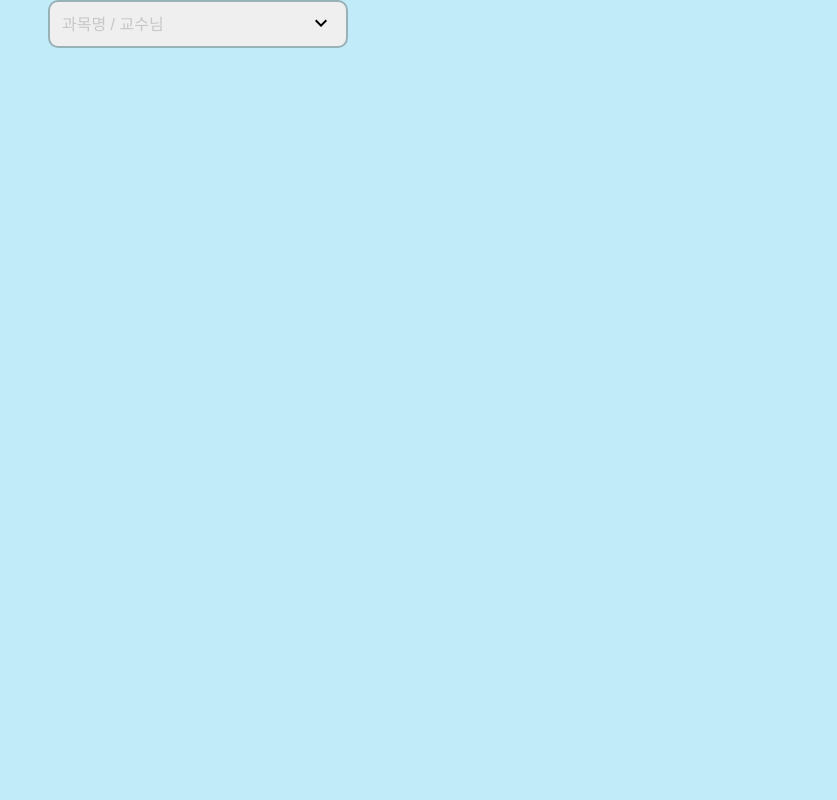
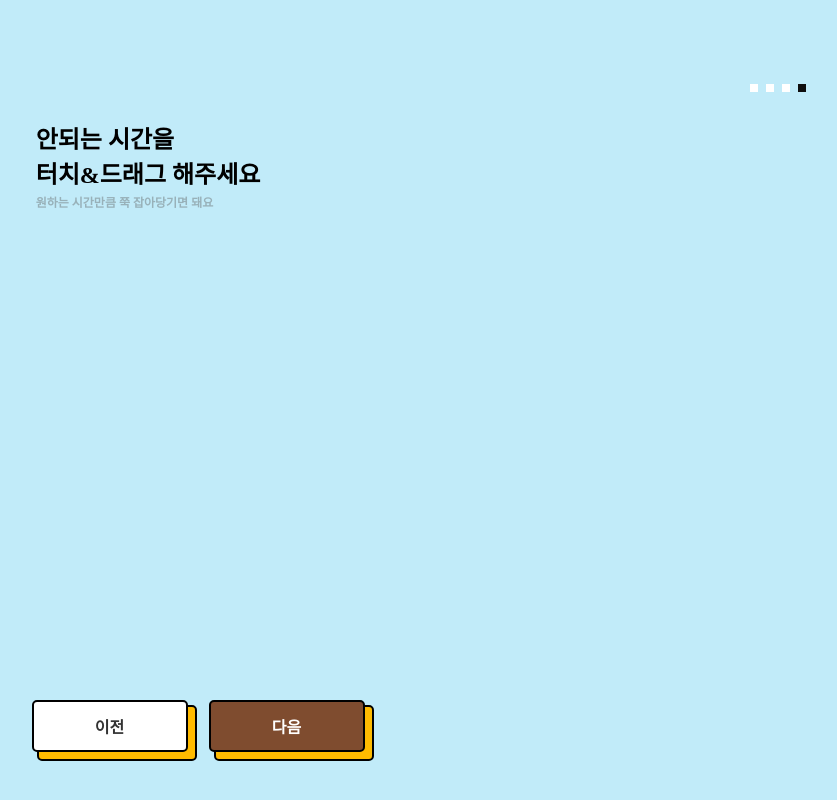
Before and after one commit to HyunJaeyeon/time-table, a React (Vite) app: page / in a window 1280 px wide. Shown: the whole page, without its empty margins (442-1279 px from the left). Built offline with nearby package versions, Linux system fonts and the light colour scheme.

Commit message:
page 수정

```diff
--- a/src/App.tsx
+++ b/src/App.tsx
@@ -2,19 +2,19 @@ import Ballon from '@components/Ballon';
 import Credits from '@components/Credits';
 import OptionBar from '@components/OptionBar';
 import SubSelect from '@components/Select/subjectSelect';
-import CreditInputPage from '@pages/CreditInputPage';
 import FirstPage from '@pages/FirstPage';
-import MainPage from '@pages/FirstPage';
-import SubjectPage from '@pages/SubjectPage';
+import FourthPage from '@pages/FourthPage';
+import CreditInputPage from '@pages/SecondPage';
+import SubjectPage from '@pages/ThirdPage';
 import styled from 'styled-components';
 
 const App = () => {
   return (
     <Wrapper>
       {/* <FirstPage></FirstPage>
-<CreditInputPage></CreditInputPage> */}
-      {/* <SubjectPage></SubjectPage> */}
-      <SubSelect></SubSelect>
+      <CreditInputPage></CreditInputPage>
+      <SubjectPage></SubjectPage> */}
+      <FourthPage></FourthPage>
     </Wrapper>
   );
 };
--- a/src/components/Select/subjectSelect.tsx
+++ b/src/components/Select/subjectSelect.tsx
@@ -41,7 +41,7 @@ const Container = styled.section`
 const StyledBox = styled.li`
   position: relative;
   height: 20px;
-  width: 280px;
+  width: 240px;
   font-family: Noto Sans KR;
   font-size: 14px;
   font-style: normal;
@@ -57,7 +57,9 @@ const StyledBox = styled.li`
 
   div {
     position: relative;
-    right: 10px;
+    right: 10;
+    width: 20px;
+    height: 20px;
   }
 `;
 
@@ -74,6 +76,11 @@ const SubSelect = () => {
       professor: selectedProfessor,
     };
     setSelectedOptions([...selectedOptions, newSelection]);
+  };
+  const handleRemoveOption = (index: number) => {
+    const newOptions = [...selectedOptions];
+    newOptions.splice(index, 1);
+    setSelectedOptions(newOptions);
   };
   return (
     <Container>
@@ -102,7 +109,7 @@ const SubSelect = () => {
             {selectedOptions.map((option, index) => (
               <StyledBox key={index}>
                 {`${option.subject} / ${option.professor}`}
-                <div>X</div>
+                <div onClick={() => handleRemoveOption(index)}>X</div>
               </StyledBox>
             ))}
           </ul>
--- /dev/null
+++ b/src/pages/FourthPage.tsx
@@ -0,0 +1,80 @@
+import Ballon from '@components/Ballon';
+import Button from '@components/Button';
+import Credits from '@components/Credits';
+import PageHeader from '@components/PageHeader';
+import { THEME } from '@styles/index';
+import styled from 'styled-components';
+
+const FourthPage = () => {
+  return (
+    <MainWrapper>
+      <PageHeader totalPages={4} currentPage={4}></PageHeader>
+      <NoticeBox>
+        <p>안되는 시간을</p>
+        <p>터치&드래그 해주세요</p>
+        <h5>원하는 시간만큼 쭉 잡아당기면 돼요</h5>
+      </NoticeBox>
+
+      <ButtonWrapper>
+        <Button
+          button={{
+            children: '이전',
+            backgroundColor: THEME.BUTTON.WHITE, // 배경색
+            color: THEME.BUTTON.BLACK, // 글자색
+            width: '156px', // 버튼 너비
+          }}
+        ></Button>
+        <Button
+          button={{
+            children: '다음',
+            backgroundColor: THEME.BUTTON.BROWN, // 배경색
+            color: THEME.BUTTON.WHITE, // 글자색
+            width: '156px', // 버튼 너비
+          }}
+        ></Button>
+      </ButtonWrapper>
+    </MainWrapper>
+  );
+};
+
+const NoticeBox = styled.div`
+  font-family: Galmuri11;
+  font-size: 24px;
+  font-weight: bold;
+  position: relative;
+  top: 120px;
+  right: 50px;
+
+  h5 {
+    color: #98b1b9;
+    font-family: Noto Sans KR;
+    font-size: 12px;
+    font-style: normal;
+    font-weight: 700;
+    margin-top: 3px;
+  }
+`;
+const MainWrapper = styled.div`
+  display: flex;
+  flex-direction: column;
+  align-items: center;
+  justify-content: center;
+`;
+const CharacterBox = styled.div`
+  position: absolute;
+  top: 400px;
+`;
+const ButtonWrapper = styled.div`
+  display: flex;
+  justify-content: space-between;
+  width: 333px;
+  position: absolute;
+  top: 700px;
+`;
+const Wrapper = styled.div`
+  position: relative;
+  left: 12px;
+  top: 180px;
+`;
+
+export default FourthPage;
```
Also changed, not shown: src/pages/ThirdPage.tsx (renamed from src/pages/SubjectPage.tsx, +12 -14 lines), src/pages/SecondPage.tsx (renamed from src/pages/CreditInputPage.tsx).
